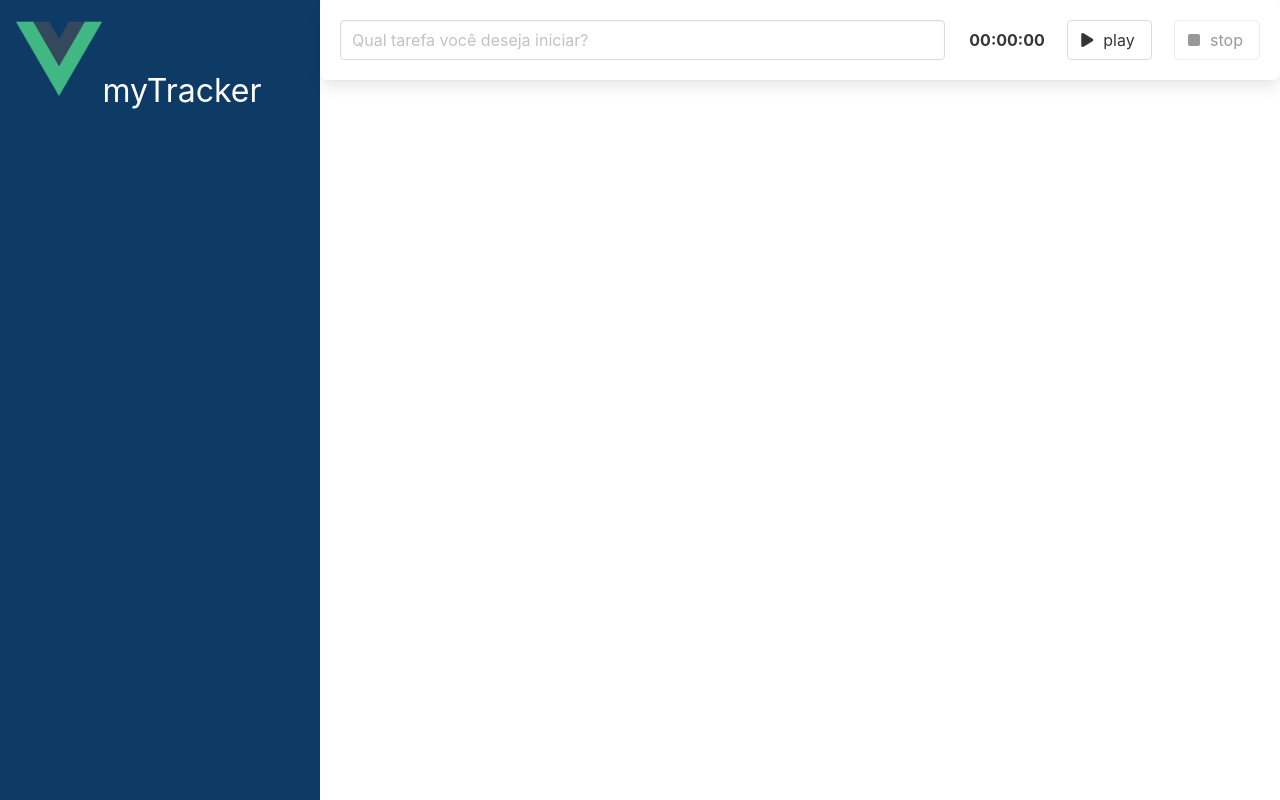
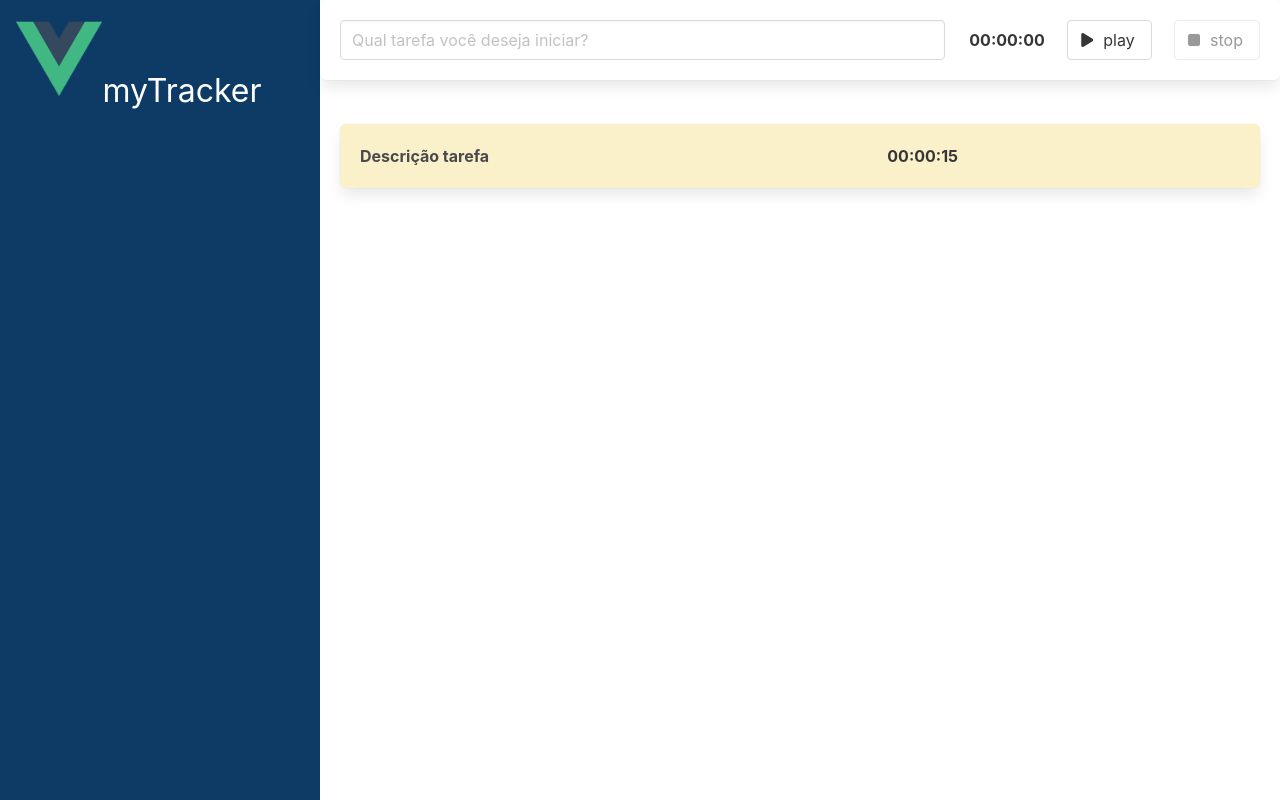
Before and after one commit to dunirvana/my-tracker, a Vue app: page / in a window 1280 px wide. Built offline with nearby package versions, Linux system fonts and the light colour scheme.

Commit message:
Inicio da criação do componente de tarefa.

```diff
--- a/src/App.vue
+++ b/src/App.vue
@@ -5,6 +5,9 @@
     </div>
     <div class="column is-three-quarter">
       <Formulario />
+      <div class="lista">
+        <Tarefa />
+      </div>
     </div>
   </main>
 </template>
@@ -13,16 +16,20 @@
 import { defineComponent } from 'vue';
 import BarraLateral from './components/BarraLateral.vue';
 import Formulario from './components/Formulario.vue';
+import Tarefa from './components/Tarefa.vue';
 
 export default defineComponent({
   name: 'App',
   components: {
     BarraLateral,
-    Formulario
+    Formulario,
+    Tarefa
 }
 });
 </script>
 
-<style>
-
+<style scoped>
+.lista {
+  padding: 1.25rem;
+}
 </style>
--- /dev/null
+++ b/src/components/Tarefa.vue
@@ -0,0 +1,30 @@
+<template>
+  <div class="box has-text-weight-bold">
+    <div class="columns">
+      <div class="column is-7">
+        Descrição tarefa
+      </div>
+      <div class="column">
+        <Cronometro :tempoEmSegundos="15" />
+      </div>
+    </div>
+  </div>
+</template>
+
+<script lang="ts">
+import { defineComponent } from "vue"
+import Cronometro from "./Cronometro.vue"
+
+export default defineComponent({
+  name: 'Tarefa',
+  components: {
+    Cronometro
+  }
+})
+</script>
+
+<style scoped>
+.box {
+  background: #FAF0CA;
+}
+</style>
```
